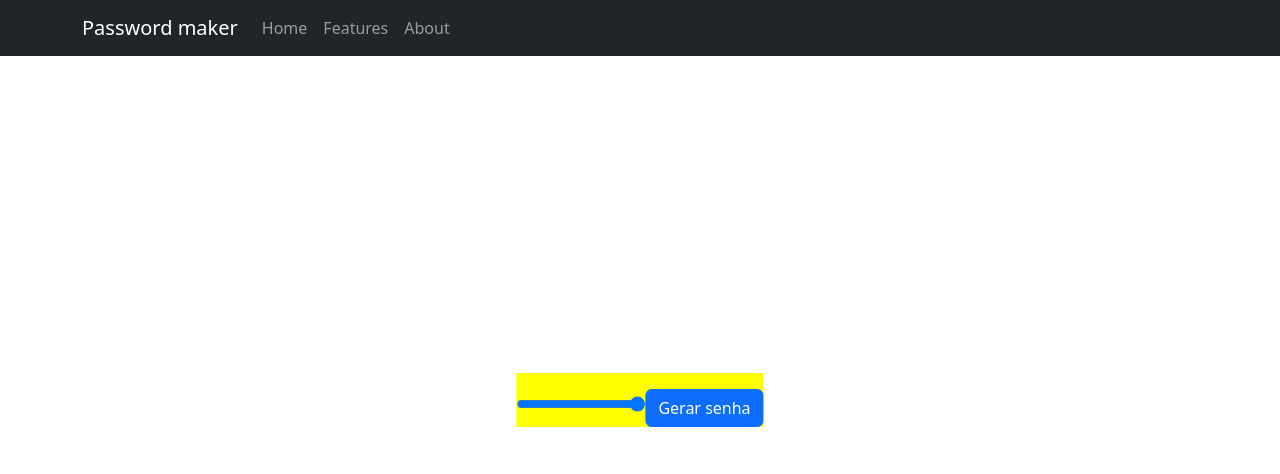
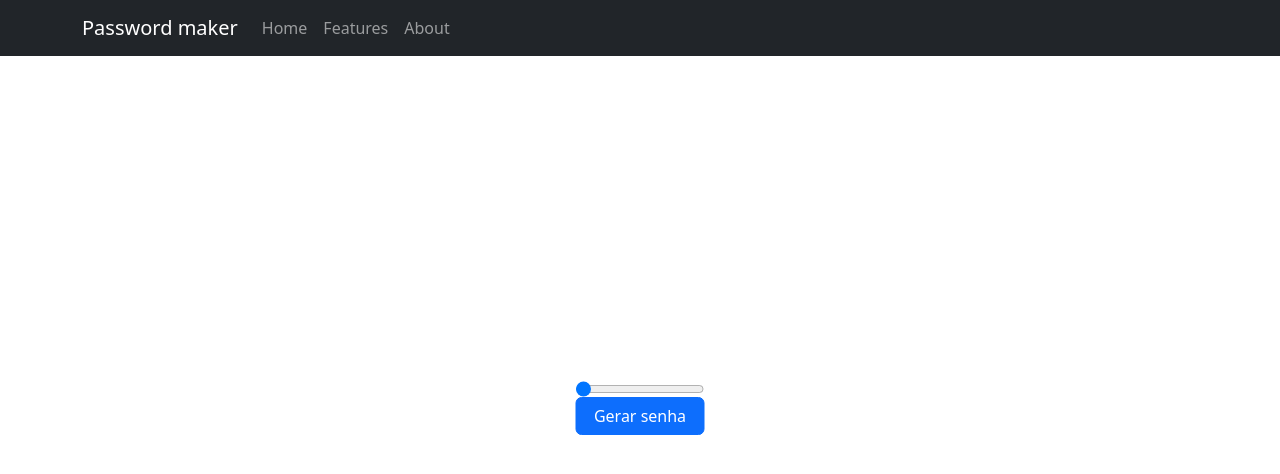
Before and after one commit to turan-98/Password-project, a React (Create React App) app: page / in a window 1280 px wide. Shown: the top 474 px of the page. Built offline with nearby package versions, Linux system fonts and the light colour scheme.

Commit message:
Creating compoment Range
Creating component range
Adding scss

```diff
--- a/package.json
+++ b/package.json
@@ -11,6 +11,7 @@
     "react-bootstrap": "^2.7.2",
     "react-dom": "^18.2.0",
     "react-scripts": "5.0.1",
+    "sass": "^1.60.0",
     "web-vitals": "^2.1.4"
   },
   "scripts": {
--- a/src/Components/Button/index.js
+++ b/src/Components/Button/index.js
@@ -1,7 +1,8 @@
 import React from 'react';
 import 'bootstrap/dist/css/bootstrap.min.css';
 import Button from 'react-bootstrap/Button';
-import './style.css';
+import './style.scss';
+import RangeButton from '../RangeButton';
 
 class Btn extends React.Component{
     constructor(props){
@@ -11,6 +12,8 @@ class Btn extends React.Component{
         };
     }
 
+
+
     randomPassword = () => {
         var characters = "ABCDf#gnoEFGHI@JKpqrstu%vwx&yzLM*NOP=QRShi+klmTUVWXTZabcde";
         var pass = 2;
@@ -19,7 +22,6 @@ class Btn extends React.Component{
         for(var i = 0; i < 16; i++){
             pass = Math.floor(Math.random() * characters.length);
             randomString += characters.substring(pass, pass + 1);
-            console.log(pass)
         }
 
         this.setState({
@@ -27,12 +29,15 @@ class Btn extends React.Component{
         })
     }
 
+
     render(){
         return (
             <div className='wrapper'>
-                <p>{this.state.password}</p>
-                <input type="range" id="volume" min="0" max="50"/>
-                <Button variant="primary" onClick={this.randomPassword}>Gerar senha</Button>
+                <div className='d-flex-column'>
+                    <p>{this.state.password}</p>
+                    <RangeButton />
+                    <Button variant="primary" onClick={this.randomPassword}>Gerar senha</Button>
+                </div>
             </div>
         )
     }
--- a/src/Components/Button/style.css
+++ b/src/Components/Button/style.scss
@@ -1,9 +1,12 @@
 .wrapper{
     margin: 0;
-    background: yellow;
     position: absolute;
     top: 50%;
     left: 50%;
     margin-right: -50%;
     transform: translate(-50%, -50%);
+    .d-flex-column{
+        display: flex;
+        flex-flow: column;
+    }
 }
--- /dev/null
+++ b/src/Components/RangeButton/index.js
@@ -0,0 +1,15 @@
+import React, { useState } from 'react';
+import 'bootstrap/dist/css/bootstrap.min.css';
+
+function RangeButton(){
+    const [range, setRange] = useState(0);
+
+    const changeRange = (event) => {
+        setRange(event.target.value);
+    }
+    return(
+        <input type="range" id="volume" min={1} step={1} max={60} value={range} onChange={changeRange}/>
+    )
+
+}
+export default RangeButton;
```
Also changed, not shown: 1 other file (tests, documents, lock files or other folders).
